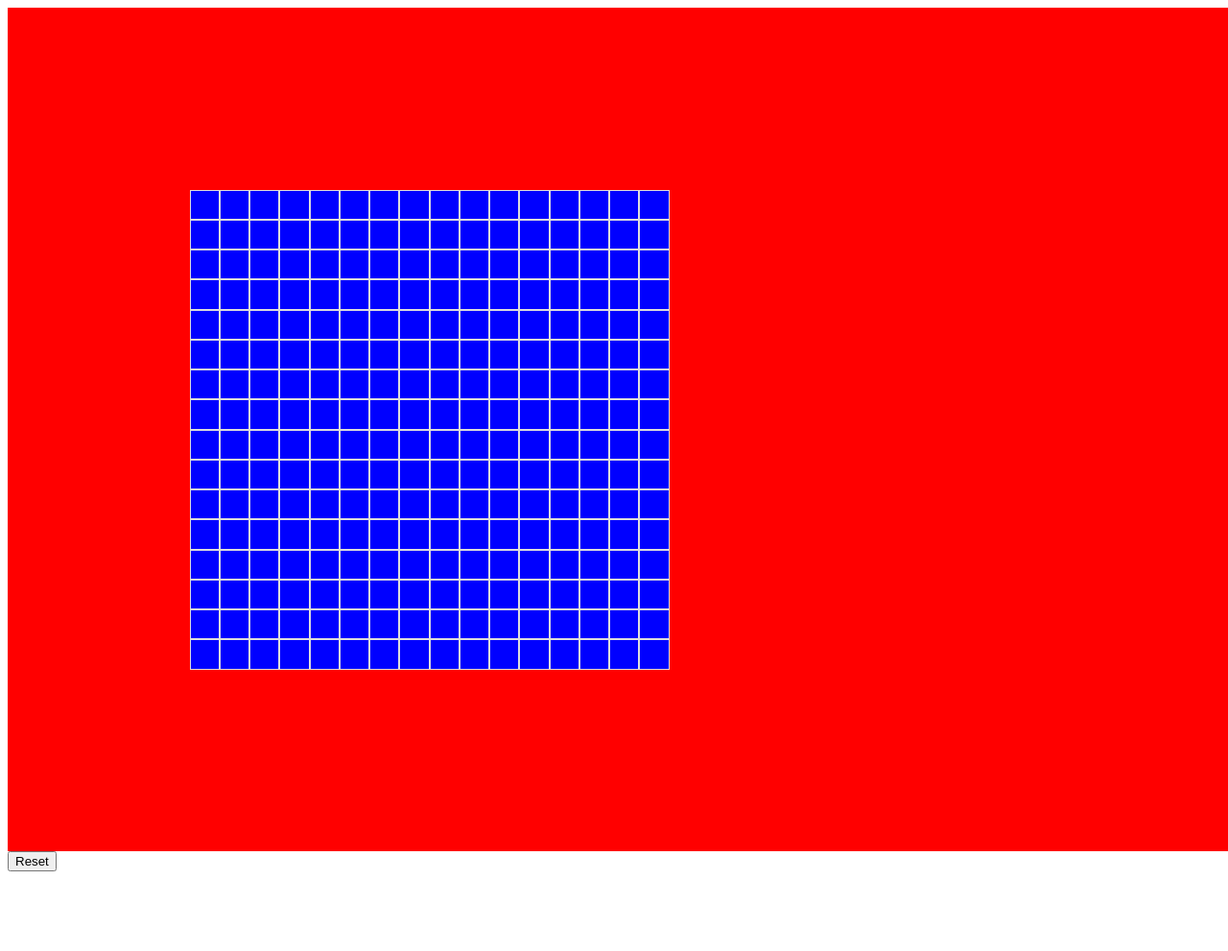
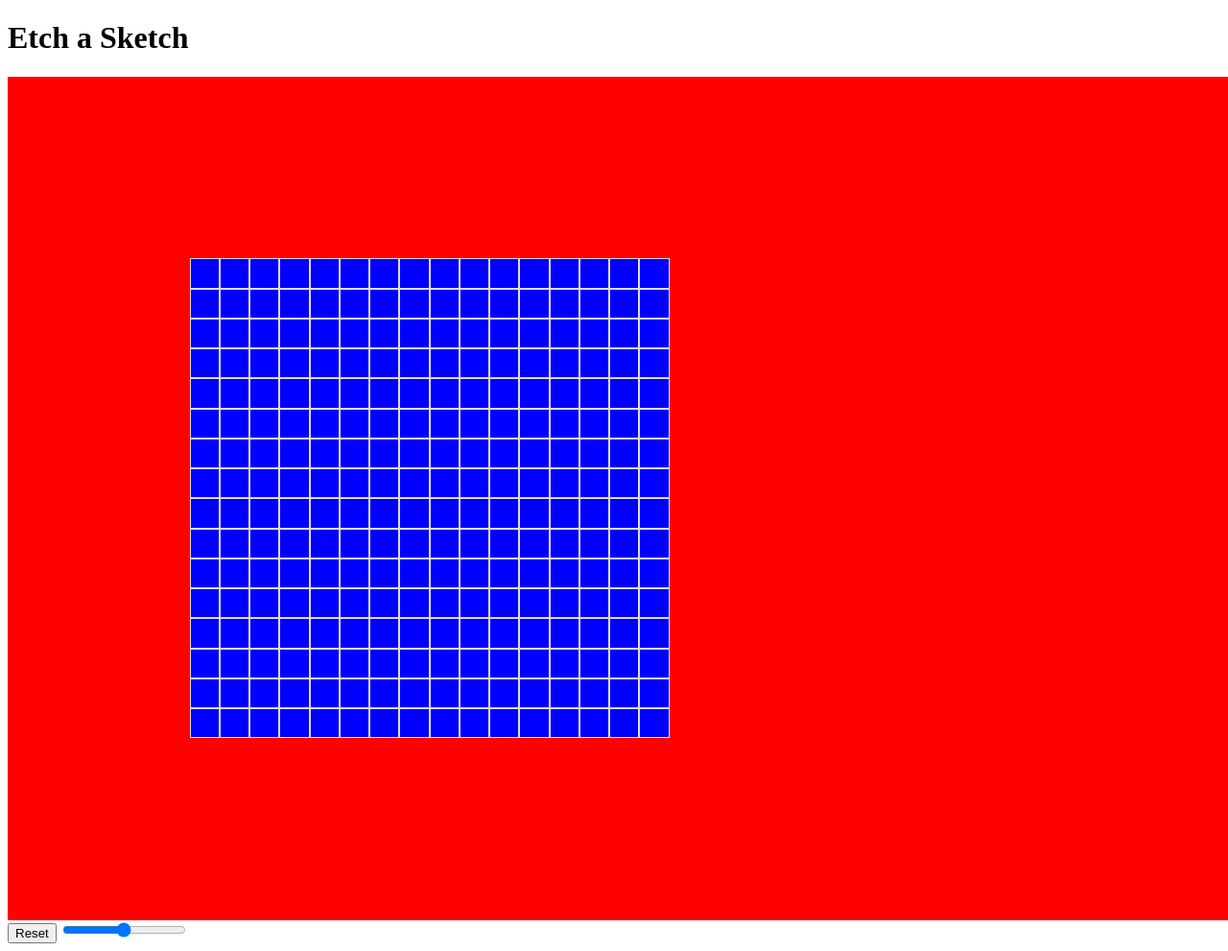
Before and after one commit to Josh1510/etch-a-sketch, a plain HTML site: page index.html in a window 1280 px wide. Shown: the top 991 px of the page at 96% size. Before the commit the page ends 916 px from the top, so only its background shows below. Drawn offline with Linux system fonts and the light colour scheme.

Commit message:
adding slider for size selection and heading

```diff
--- a/index.html
+++ b/index.html
@@ -13,6 +13,7 @@
     <link rel="stylesheet" href="main.css" />
   </head>
   <body>
+    <h1>Etch a Sketch</h1>
     <!--[if lt IE 7]>
       <p class="browsehappy">
         You are using an <strong>outdated</strong> browser. Please
@@ -24,6 +25,8 @@
     </div>
 
     <button id="reset">Reset</button>
+    <input id="new-size" type="range" min="10" max="50" defaultValue="16" />
+
     <script src="main.js" asyncs></script>
   </body>
 </html>
```
Lines whose indentation alone changed are shown as unchanged.
